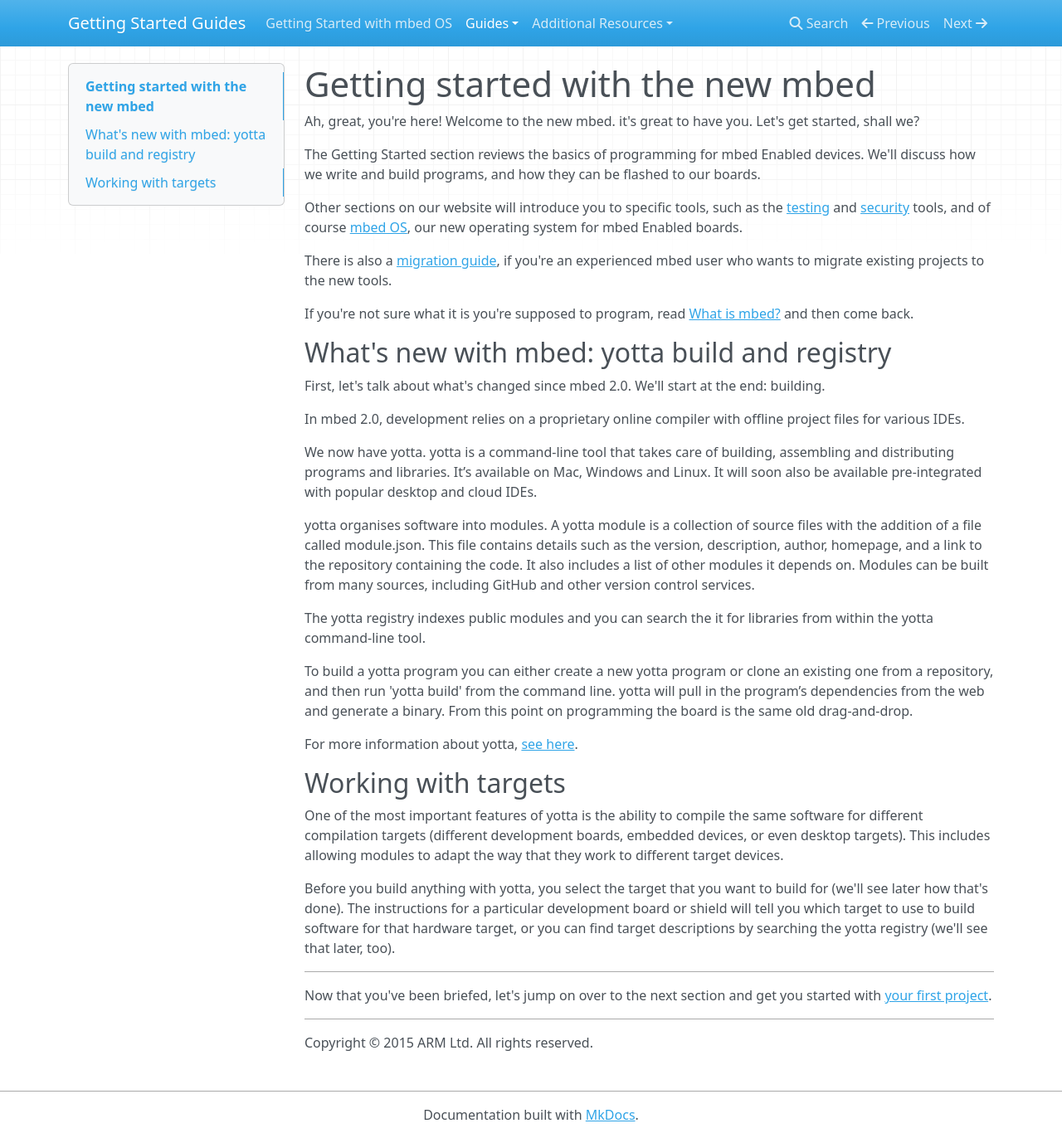
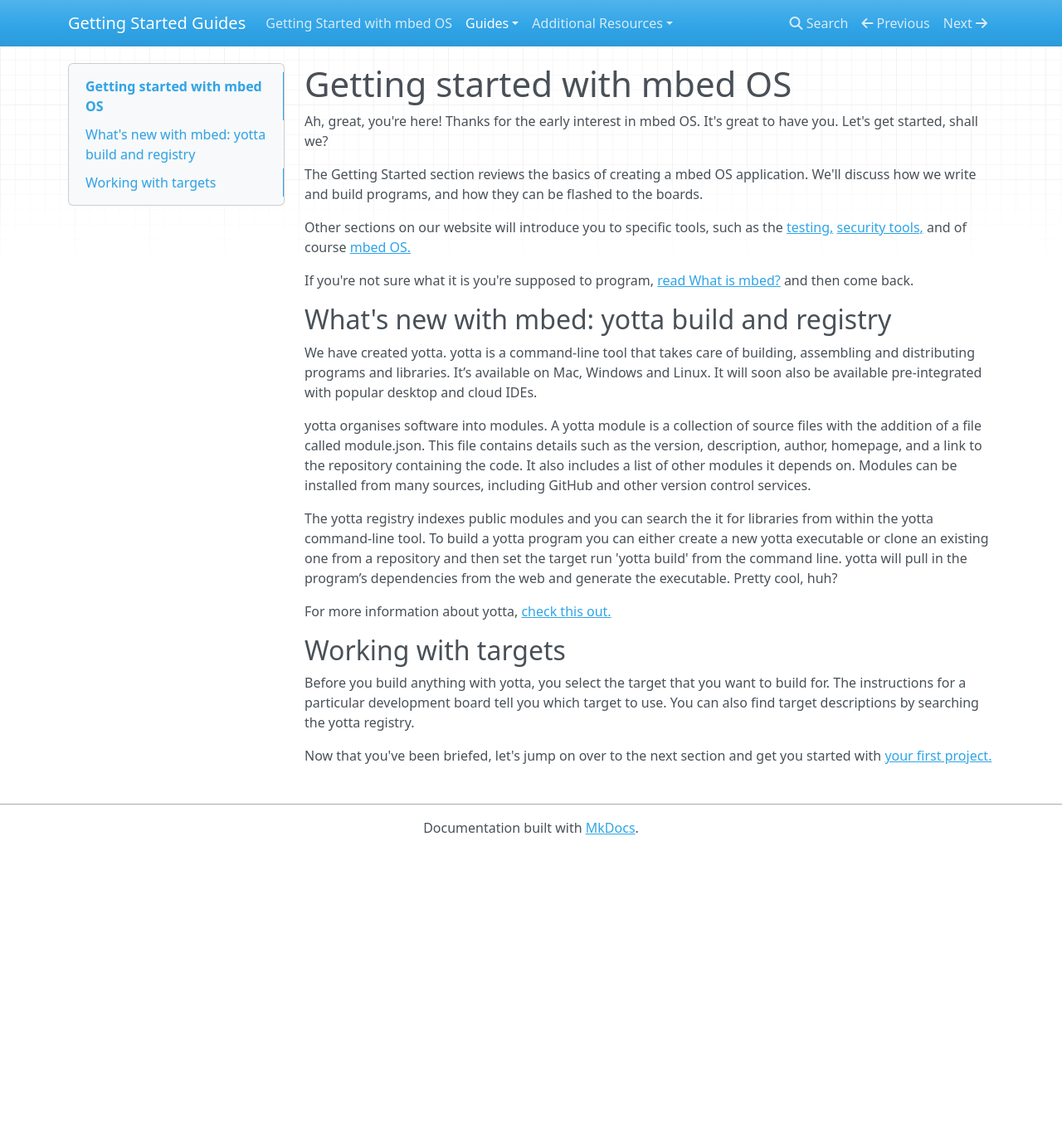
Before and after one commit to ARMmbed/GettingStartedmbedOS, an MkDocs documentation site: the page built from Docs/GettingStartedmbedOS.md, in a window 1280 px wide and 1372 px high. Shown: the whole window at 83% size. Built offline with MkDocs 1.6.1, drawn with Linux system fonts in a browser that asks for light colours; nearby versions of some CDN libraries; old or Windows-style settings are respelled for this version of MkDocs.

Commit message:
Update GettingStartedmbedOS.md

```diff
--- a/Docs/GettingStartedmbedOS.md
+++ b/Docs/GettingStartedmbedOS.md
@@ -1,40 +1,26 @@
-# Getting started with the new mbed
+# Getting started with mbed OS
 
-Ah, great, you're here! Welcome to the new mbed. it's great to have you. Let's get started, shall we?
+Ah, great, you're here! Thanks for the early interest in mbed OS. It's great to have you. Let's get started, shall we?
 
-The Getting Started section reviews the basics of programming for mbed Enabled devices. We'll discuss how we write and build programs, and how they can be flashed to our boards.
+The Getting Started section reviews the basics of creating a mbed OS application. We'll discuss how we write and build programs, and how they can be flashed to the boards.
 
-Other sections on our website will introduce you to specific tools, such as the [testing](http://mbed.com/en/development/software/tools/testing/) and [security](http://mbed.com/en/technologies/security/) tools, and of course [mbed OS](http://mbed.com/en/technologies/technology-mbed-os/), our new operating system for mbed Enabled boards.
+Other sections on our website will introduce you to specific tools, such as the [testing,](http://mbed.com/en/development/software/tools/testing/) [security tools,](http://mbed.com/en/technologies/security/) and of course [mbed OS.](http://mbed.com/en/technologies/technology-mbed-os/)
 
-There is also a [migration guide](MigrationGuide.md), if you're an experienced mbed user who wants to migrate existing projects to the new tools.
-
-If you're not sure what it is you're supposed to program, read [What is mbed?](http://mbed.com/en/about-mbed/what-mbed/) and then come back.
+If you're not sure what it is you're supposed to program, [read What is mbed?](http://mbed.com/en/about-mbed/what-mbed/) and then come back.
 
 ## What's new with mbed: yotta build and registry
 
-First, let's talk about what's changed since mbed 2.0. We'll start at the end: building.
+We have created yotta. yotta is a command-line tool that takes care of building, assembling and distributing programs and libraries. It’s available on Mac, Windows and Linux. It will soon also be available pre-integrated with popular desktop and cloud IDEs.
 
-In mbed 2.0, development relies on a proprietary online compiler with offline project files for various IDEs.
-
-We now have yotta. yotta is a command-line tool that takes care of building, assembling and distributing programs and libraries. It’s available on Mac, Windows and Linux. It will soon also be available pre-integrated with popular desktop and cloud IDEs.
-
-yotta organises software into modules. A yotta module is a collection of source files with the addition of a file called module.json. This file contains details such as the version, description, author, homepage, and a link to the repository containing the code. It also includes a list of other modules it depends on. Modules can be built from many sources, including GitHub and other version control services.
+yotta organises software into modules. A yotta module is a collection of source files with the addition of a file called module.json. This file contains details such as the version, description, author, homepage, and a link to the repository containing the code. It also includes a list of other modules it depends on. Modules can be installed from many sources, including GitHub and other version control services.
 
 The yotta registry indexes public modules and you can search the it for libraries from within the yotta command-line tool.
+To build a yotta program you can either create a new yotta executable or clone an existing one from a repository and then set the target run 'yotta build' from the command line. yotta will pull in the program’s dependencies from the web and generate the executable. Pretty cool, huh?
 
-To build a yotta program you can either create a new yotta program or clone an existing one from a repository, and then run 'yotta build' from the command line. yotta will pull in the program’s dependencies from the web and generate a binary. From this point on programming the board is the same old drag-and-drop.
-
-For more information about yotta, [see here](http://mbed.com/en/development/software/tools/yotta/).
+For more information about yotta, [check this out.](http://mbed.com/en/development/software/tools/yotta/)
 
 ## Working with targets
 
-One of the most important features of yotta is the ability to compile the same software for different compilation targets (different development boards, embedded devices, or even desktop targets). This includes allowing modules to adapt the way that they work to different target devices.
+Before you build anything with yotta, you select the target that you want to build for. The instructions for a particular development board tell you which target to use. You can also find target descriptions by searching the yotta registry.
 
-Before you build anything with yotta, you select the target that you want to build for (we'll see later how that's done). The instructions for a particular development board or shield will tell you which target to use to build software for that hardware target, or you can find target descriptions by searching the yotta registry (we'll see that later, too).
-
-_____
-
-Now that you've been briefed, let's jump on over to the next section and get you started with [your first project](FirstProjectmbedOS.md).
-
-______
-Copyright © 2015 ARM Ltd. All rights reserved.
+Now that you've been briefed, let's jump on over to the next section and get you started with [your first project.](https://github.com/ARMmbed/GettingStartedmbedOS/blob/master/Docs/FirstProjectmbedOS.md)
```
